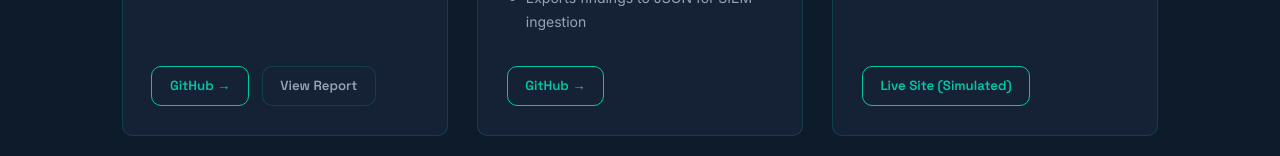
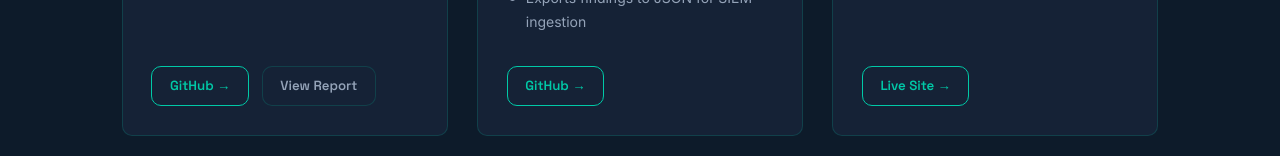
Before and after one commit to MrEyesan/cos106-Portfolio, a plain HTML site: page pages/projects.html in a window 1280 px wide. Shown: the part 1054-1210 px from the top of the page. Drawn offline with Linux system fonts and the light colour scheme.

Commit message:
Update project link to point to live site

```diff
--- a/pages/projects.html
+++ b/pages/projects.html
@@ -136,7 +136,7 @@
               <li>Full project lifecycle from discovery to deployment</li>
             </ul>
             <div class="project-links">
-              <a href="#" class="btn btn-outline btn-sm">Live Site (Simulated)</a>
+             <a href="https://monsuf.org" target="_blank" class="btn btn-outline btn-sm">Live Site →</a>
             </div>
           </div>
 
```
